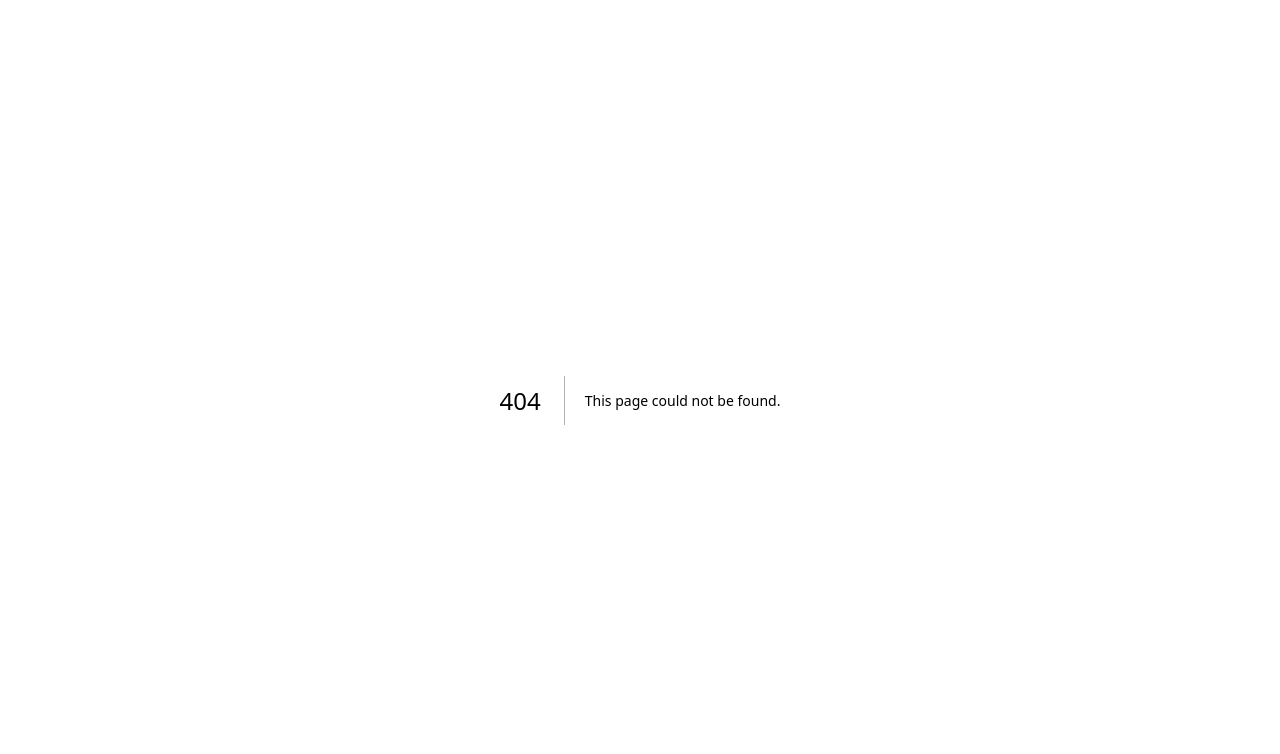
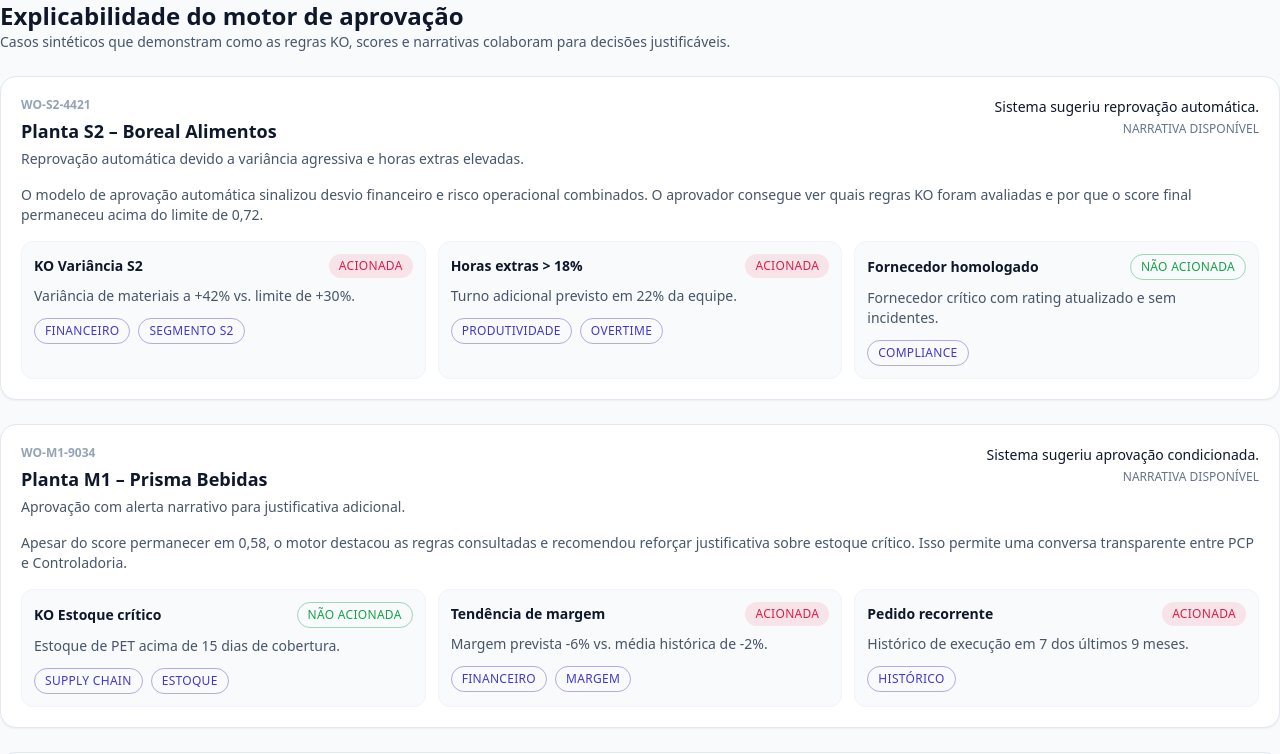
Before and after one commit to ccerquei2/SaaS_Web_Aprovall_Mba_TCC, a Next.js app: page /explainability in a window 1280 px wide. Before the commit this address had no page. Shown: the top 754 px of the page. Built offline with nearby package versions, Linux system fonts and the light colour scheme.

Commit message:
Add explainability page with tone-styled badges

```diff
--- /dev/null
+++ b/app/(app)/explainability/page.tsx
@@ -0,0 +1,146 @@
+import { Badge } from '@/components/ui/badge';
+
+const explainabilityCases = [
+  {
+    id: 'WO-S2-4421',
+    plant: 'Planta S2 – Boreal Alimentos',
+    summary: 'Reprovação automática devido a variância agressiva e horas extras elevadas.',
+    prediction: 'Sistema sugeriu reprovação automática.',
+    narrative:
+      'O modelo de aprovação automática sinalizou desvio financeiro e risco operacional combinados. O aprovador consegue ver quais regras KO foram avaliadas e por que o score final permaneceu acima do limite de 0,72.',
+    rules: [
+      {
+        name: 'KO Variância S2',
+        triggered: true,
+        detail: 'Variância de materiais a +42% vs. limite de +30%.',
+        tags: ['Financeiro', 'Segmento S2']
+      },
+      {
+        name: 'Horas extras > 18%',
+        triggered: true,
+        detail: 'Turno adicional previsto em 22% da equipe.',
+        tags: ['Produtividade', 'Overtime']
+      },
+      {
+        name: 'Fornecedor homologado',
+        triggered: false,
+        detail: 'Fornecedor crítico com rating atualizado e sem incidentes.',
+        tags: ['Compliance']
+      }
+    ]
+  },
+  {
+    id: 'WO-M1-9034',
+    plant: 'Planta M1 – Prisma Bebidas',
+    summary: 'Aprovação com alerta narrativo para justificativa adicional.',
+    prediction: 'Sistema sugeriu aprovação condicionada.',
+    narrative:
+      'Apesar do score permanecer em 0,58, o motor destacou as regras consultadas e recomendou reforçar justificativa sobre estoque crítico. Isso permite uma conversa transparente entre PCP e Controladoria.',
+    rules: [
+      {
+        name: 'KO Estoque crítico',
+        triggered: false,
+        detail: 'Estoque de PET acima de 15 dias de cobertura.',
+        tags: ['Supply Chain', 'Estoque']
+      },
+      {
+        name: 'Tendência de margem',
+        triggered: true,
+        detail: 'Margem prevista -6% vs. média histórica de -2%.',
+        tags: ['Financeiro', 'Margem']
+      },
+      {
+        name: 'Pedido recorrente',
+        triggered: true,
+        detail: 'Histórico de execução em 7 dos últimos 9 meses.',
+        tags: ['Histórico']
+      }
+    ]
+  },
+  {
+    id: 'WO-N4-1189',
+    plant: 'Planta N4 – Aurora Nutrientes',
+    summary: 'Reprovação manual com suporte do motor de explicabilidade.',
+    prediction: 'Sistema recomendou revisão manual prioritária.',
+    narrative:
+      'O motor destacou múltiplos riscos simultâneos e sinalizou que uma revisão manual evitaria impacto de R$ 480k. A trilha de auditoria guarda automaticamente as evidências.',
+    rules: [
+      {
+        name: 'KO Sensibilidade do cliente',
+        triggered: true,
+        detail: 'Cliente estratégico com cláusula de SLA rígida.',
+        tags: ['Cliente', 'Contrato']
+      },
+      {
+        name: 'KO Alçada financeira',
+        triggered: true,
+        detail: 'Solicitação acima de R$ 250k exige segunda assinatura.',
+        tags: ['Financeiro', 'Governança']
+      },
+      {
+        name: 'Compliance ambiental',
+        triggered: false,
+        detail: 'Documento de emissão atualizado e válido.',
+        tags: ['Compliance']
+      }
+    ]
+  }
+];
+
+export default function ExplainabilityPage() {
+  return (
+    <div className="space-y-6">
+      <div>
+        <h1 className="text-2xl font-semibold text-slate-900">Explicabilidade do motor de aprovação</h1>
+        <p className="text-sm text-slate-600">
+          Casos sintéticos que demonstram como as regras KO, scores e narrativas colaboram para decisões justificáveis.
+        </p>
+      </div>
+      <div className="space-y-6">
+        {explainabilityCases.map((item) => (
+          <section key={item.id} className="rounded-2xl border border-slate-200 bg-white p-5 shadow-sm">
+            <header className="flex flex-wrap items-start justify-between gap-3">
+              <div>
+                <p className="text-xs font-semibold uppercase text-slate-400">{item.id}</p>
+                <h2 className="mt-1 text-lg font-semibold text-slate-900">{item.plant}</h2>
+                <p className="mt-1 text-sm text-slate-600">{item.summary}</p>
+              </div>
+              <div className="text-right text-sm text-slate-500">
+                <p className="font-medium text-slate-900">{item.prediction}</p>
+                <p className="mt-1 text-xs uppercase">Narrativa disponível</p>
+              </div>
+            </header>
+            <p className="mt-4 text-sm text-slate-600">{item.narrative}</p>
+            <div className="mt-4 grid gap-3 md:grid-cols-3">
+              {item.rules.map((rule) => (
+                <div key={rule.name} className="rounded-xl border border-slate-100 bg-slate-50 p-3">
+                  <div className="flex items-center justify-between gap-2">
+                    <h3 className="text-sm font-semibold text-slate-900">{rule.name}</h3>
+                    <Badge
+                      tone={rule.triggered ? 'danger' : 'success'}
+                      className={rule.triggered ? undefined : 'border border-success/40 bg-transparent text-success'}
+                    >
+                      {rule.triggered ? 'Acionada' : 'Não acionada'}
+                    </Badge>
+                  </div>
+                  <p className="mt-2 text-sm text-slate-600">{rule.detail}</p>
+                  <div className="mt-3 flex flex-wrap gap-2">
+                    {rule.tags.map((tag) => (
+                      <Badge
+                        key={tag}
+                        tone="info"
+                        className="border border-brand/40 bg-transparent text-brand"
+                      >
+                        {tag}
+                      </Badge>
+                    ))}
+                  </div>
+                </div>
+              ))}
+            </div>
+          </section>
+        ))}
+      </div>
+    </div>
+  );
+}
```
